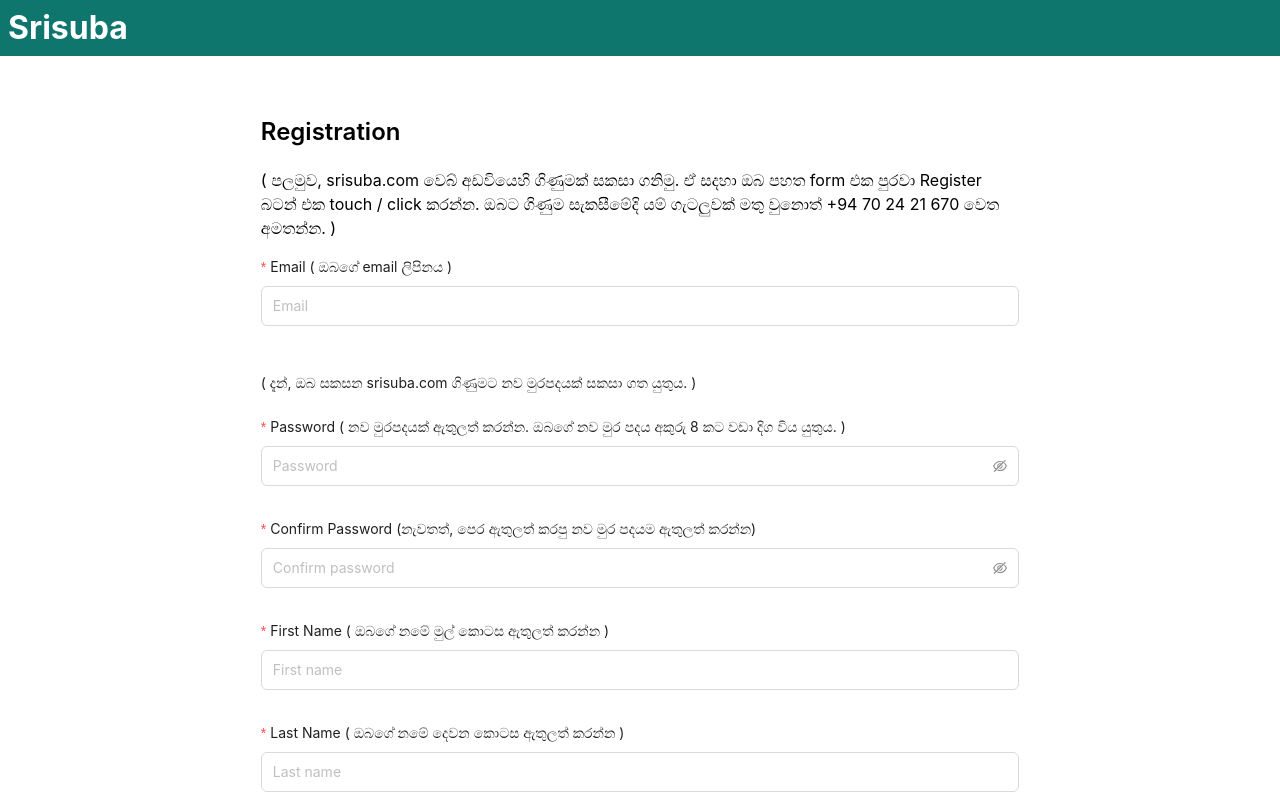
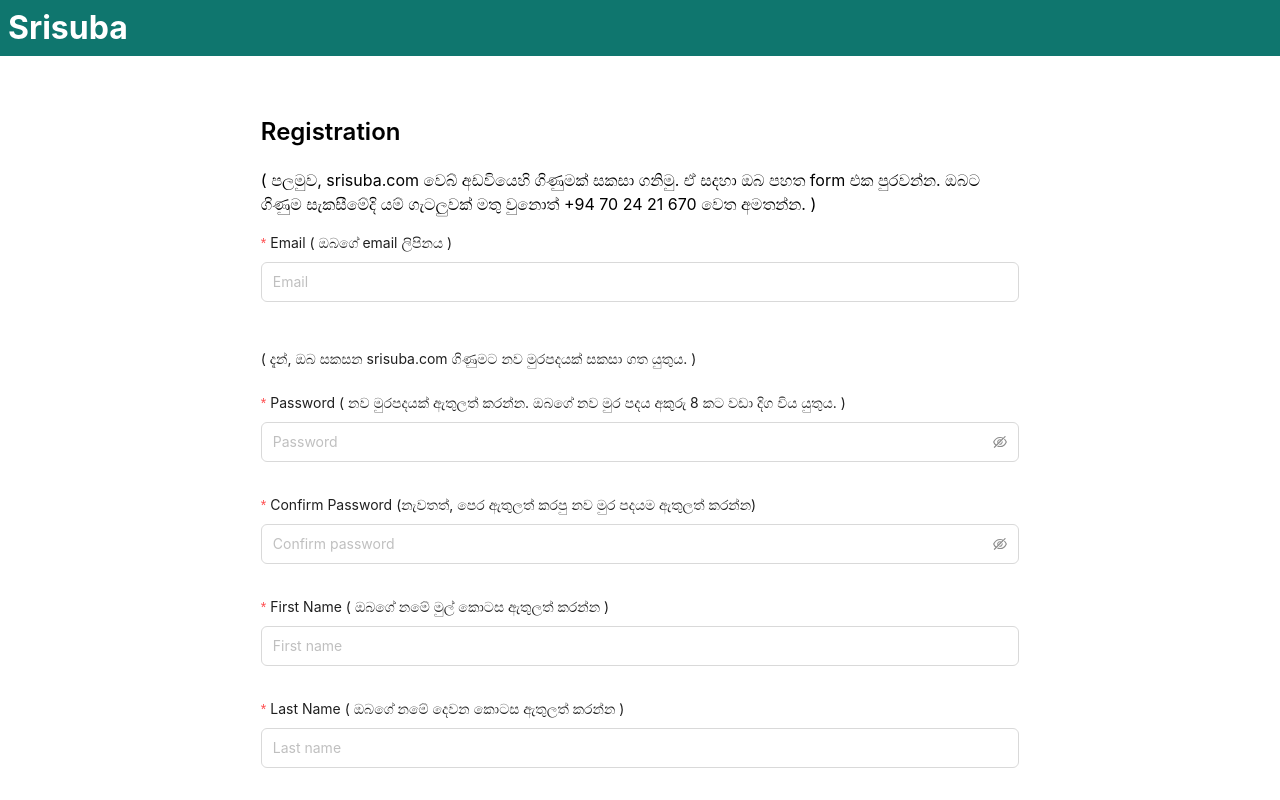
Before and after one commit to dhanushkagimhan/srisuba_GUI, a React (Vite) app: page /proposer-register in a window 1280 px wide. Shown: the top 800 px of the page. Built offline with nearby package versions, Linux system fonts and the light colour scheme; no server answers.

Commit message:
change registration form text.

```diff
--- a/src/pages/proposer/open/ProposerRegister.tsx
+++ b/src/pages/proposer/open/ProposerRegister.tsx
@@ -61,8 +61,8 @@
         <h2 className="text-2xl font-semibold">Registration</h2>
         <p>
           ( පලමුව, srisuba.com වෙබ් අඩවියෙහි ගිණුමක් සකසා ගනිමු. ඒ සදහා ඔබ පහත
-          form එක පුරවා Register බටන් එක touch / click කරන්න. ඔබට ගිණුම
-          සැකසීමේදි යම් ගැටලුවක් මතු වුනොත් {systemContactNumber} වෙත අමතන්න. )
+          form එක පුරවන්න. ඔබට ගිණුම සැකසීමේදි යම් ගැටලුවක් මතු වුනොත්{" "}
+          {systemContactNumber} වෙත අමතන්න. )
         </p>
         <div>
           {proposerRegisterMutation.isError ? (
```
